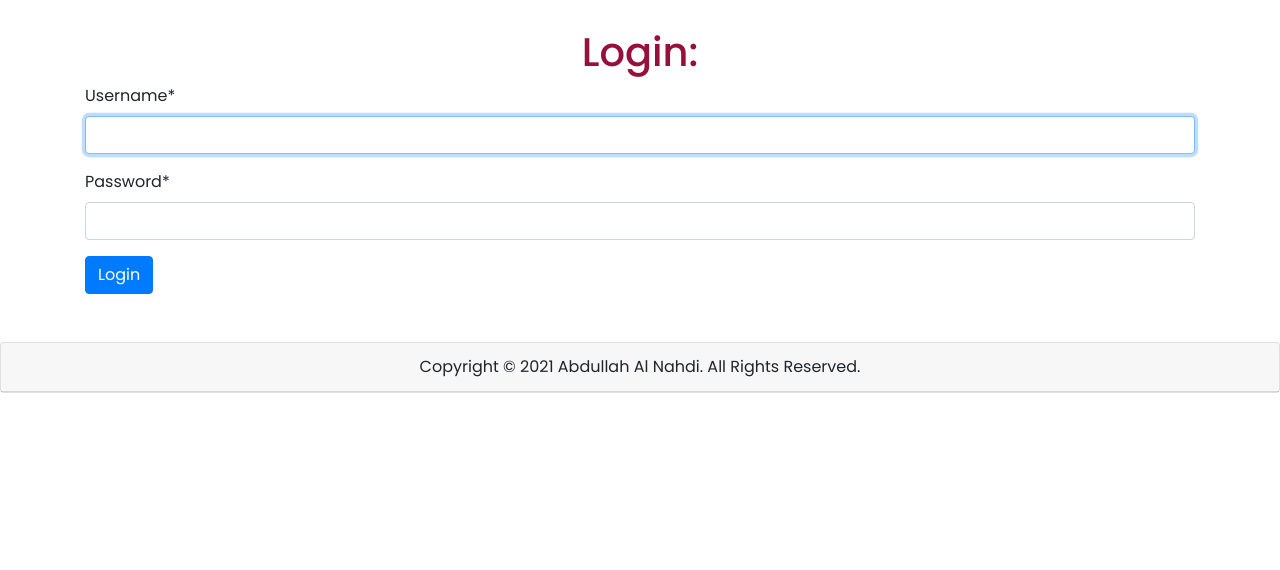
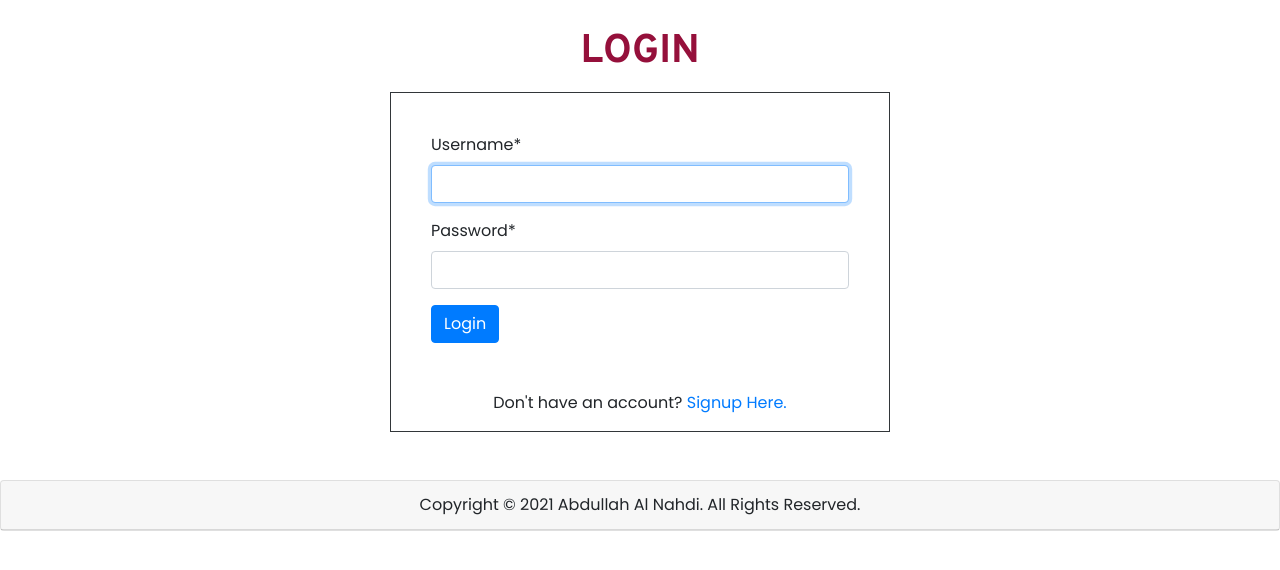
Before and after one commit to tnmy2426/django-blog-site, a Django app: page /account/login/ in a window 1280 px wide. Shown: the part 90-660 px from the top of the page. Run offline with Django 3.2, Linux system fonts and the light colour scheme; some libraries are stand-ins or nearby versions; some web fonts are replaced.

Commit message:
SignupPage and LoginPage redesigned

```diff
--- a/App_Login/views.py
+++ b/App_Login/views.py
@@ -18,7 +18,7 @@ def sign_up(request):
         if form.is_valid():
             form.save()
             registered = True
-            messages.success(request, "Registered Successfully. Please Login!")
+            # messages.success(request, "Registered Successfully. Please Login!")
     dict = {'form':form, 'registered':registered}
     return render(request, 'App_Login/signup.html', context=dict)
 
--- a/templates/App_Login/login.html
+++ b/templates/App_Login/login.html
@@ -1,19 +1,31 @@
-{% extends 'base.html' %}
-{% load crispy_forms_tags %}
-{% block title_block %} Login {% endblock %}
-{% block style %}
+{% extends 'base.html' %} {% load crispy_forms_tags %} {% block title_block %} Login {% endblock %} {% block style %}
 <style>
+  .login_page {
+    width: 500px;
+    padding-top: 40px;
+    padding-right: 40px;
+    padding-left: 40px;
+    border: 1px solid #323639;
+  }
+
   .login_page_heading {
     font-size: 40px;
-      color: #95103B;
+    color: #95103b;
+    font-family: "Overpass", sans-serif;
+    font-weight: 700;
+    text-transform: uppercase;
   }
 </style>
-{% endblock style %}
-{% block body_block %}
-    <h2 class="login_page_heading text-center">Login:</h2>
+{% endblock style %} {% block body_block %}
+<h2 class="login_page_heading text-center mb-3">Login</h2>
+<div class="login_page mx-auto">
   <form method="POST">
-        {{form|crispy}}
-        {% csrf_token %}
+    {{form|crispy}} {% csrf_token %}
     <button type="submit" class="btn btn-primary btn-md">Login</button>
   </form>
+  <div class="text-center mt-5">
+    <p>Don't have an account? <a href="{% url 'App_Login:signup' %}">Signup Here.</a></p>
+  </div>
+</div>
+
 {% endblock %}
```
Also changed, not shown: templates/App_Login/signup.html (+23 -17 lines). Lines whose indentation alone changed are shown as unchanged.
